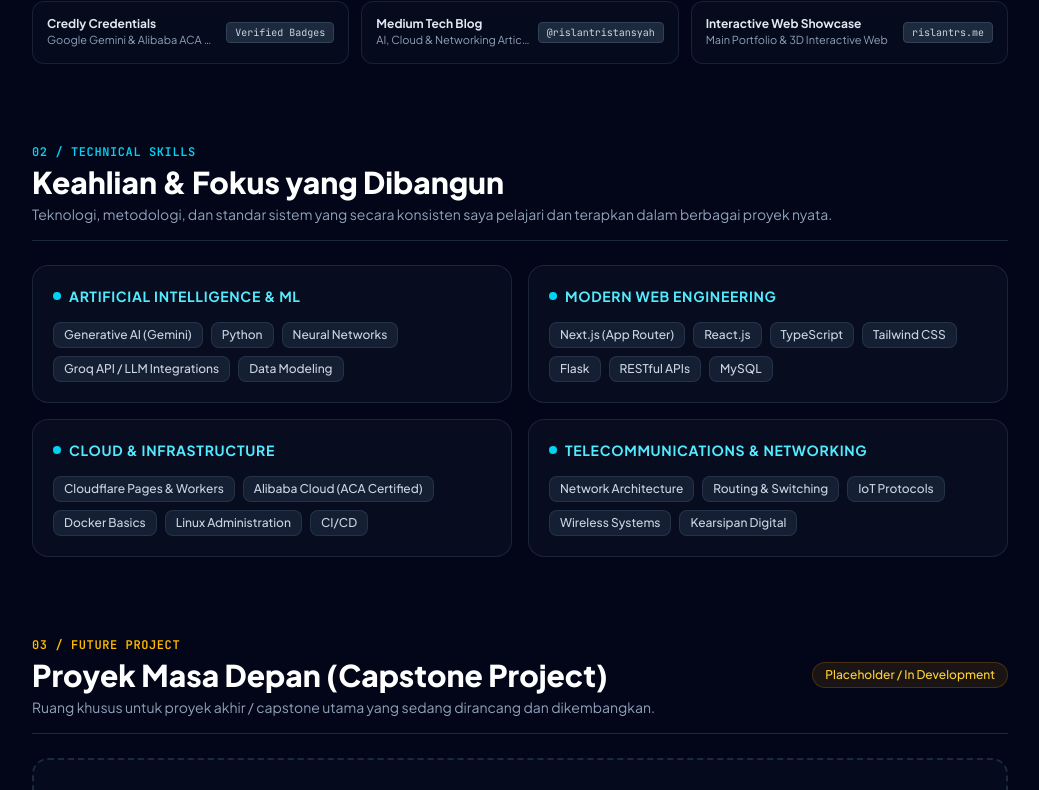
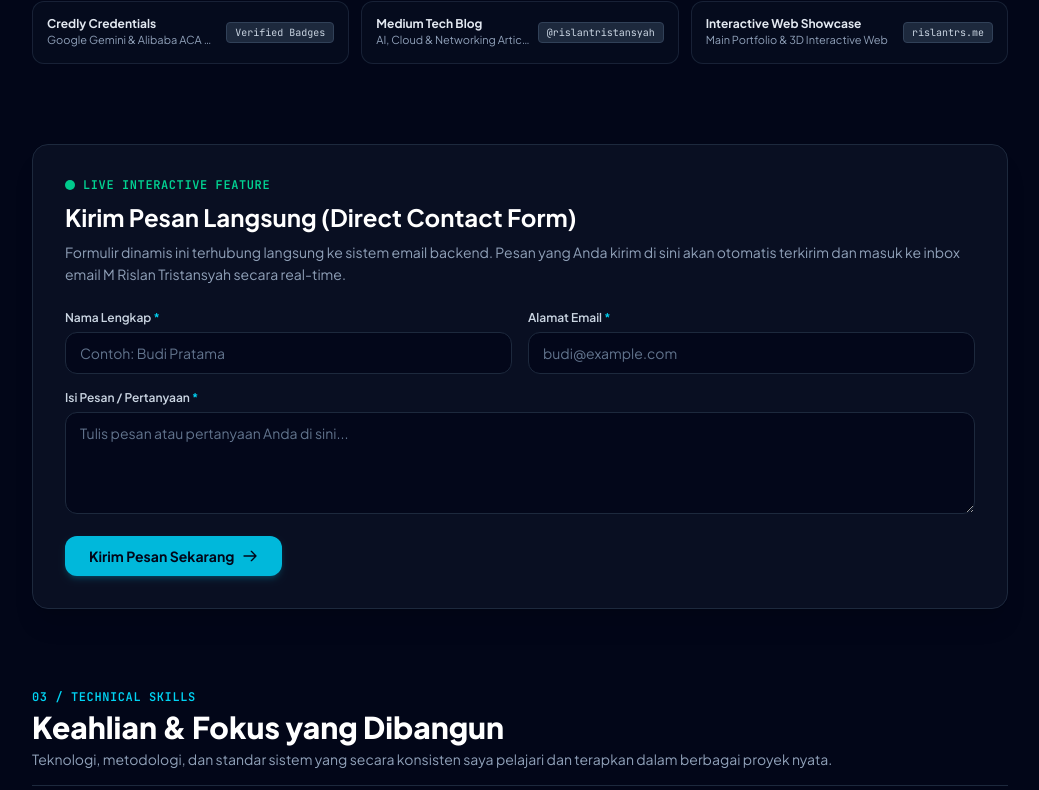
Before and after one commit to Rislantrs/My_internPortofolio, a Next.js app: page / in a window 1280 px wide. Shown: the part 1491-2281 px from the top of the page, without its empty margins (120-1159 px from the left). Built offline with nearby package versions, Linux system fonts and the light colour scheme.

Commit message:
Add working interactive Contact Form with Web3Forms integration

```diff
--- a/src/app/page.tsx
+++ b/src/app/page.tsx
@@ -1,4 +1,5 @@
 import React from "react";
+import ContactForm from "@/components/ContactForm";
 
 export default function Home() {
   const essentialLinks = [
@@ -127,6 +128,7 @@ export default function Home() {
           <nav className="hidden md:flex items-center gap-6 text-sm font-medium text-slate-400">
             <a href="#profile" className="hover:text-slate-100 transition-colors">Profil</a>
             <a href="#links" className="hover:text-slate-100 transition-colors">Tautan Penting</a>
+            <a href="#contact" className="hover:text-slate-100 transition-colors">Kirim Pesan</a>
             <a href="#skills" className="hover:text-slate-100 transition-colors">Keahlian</a>
             <a href="#capstone" className="hover:text-slate-100 transition-colors">Capstone</a>
             <a href="#articles" className="hover:text-slate-100 transition-colors">Artikel</a>
@@ -287,11 +289,16 @@ export default function Home() {
           </div>
         </section>
 
+        {/* 2. KIRIM PESAN LANGSUNG (DYNAMIC FEATURE VIA WEB3FORMS) */}
+        <section id="contact" className="scroll-mt-24">
+          <ContactForm />
+        </section>
+
         {/* 3. KEAHLIAN & FOKUS TEKNOLOGI */}
         <section id="skills" className="scroll-mt-24">
           <div className="flex flex-col gap-6">
             <div className="flex flex-col gap-1 border-b border-slate-800 pb-4">
-              <span className="text-cyan-400 font-mono text-xs uppercase tracking-wider font-semibold">02 / Technical Skills</span>
+              <span className="text-cyan-400 font-mono text-xs uppercase tracking-wider font-semibold">03 / Technical Skills</span>
               <h2 className="text-2xl sm:text-3xl font-extrabold text-white">Keahlian & Fokus yang Dibangun</h2>
               <p className="text-sm text-slate-400">
                 Teknologi, metodologi, dan standar sistem yang secara konsisten saya pelajari dan terapkan dalam berbagai proyek nyata.
@@ -325,7 +332,7 @@ export default function Home() {
         <section id="capstone" className="scroll-mt-24">
           <div className="flex flex-col gap-6">
             <div className="flex flex-col gap-1 border-b border-slate-800 pb-4">
-              <span className="text-amber-400 font-mono text-xs uppercase tracking-wider font-semibold">03 / Future Project</span>
+              <span className="text-amber-400 font-mono text-xs uppercase tracking-wider font-semibold">04 / Future Project</span>
               <div className="flex items-center justify-between flex-wrap gap-2">
                 <h2 className="text-2xl sm:text-3xl font-extrabold text-white">Proyek Masa Depan (Capstone Project)</h2>
                 <span className="text-xs px-3 py-1 rounded-full bg-amber-500/10 border border-amber-500/20 text-amber-300 font-medium">
@@ -384,7 +391,7 @@ export default function Home() {
         <section id="articles" className="scroll-mt-24">
           <div className="flex flex-col gap-6">
             <div className="flex flex-col gap-1 border-b border-slate-800 pb-4">
-              <span className="text-rose-400 font-mono text-xs uppercase tracking-wider font-semibold">04 / Writings & Publications</span>
+              <span className="text-rose-400 font-mono text-xs uppercase tracking-wider font-semibold">05 / Writings & Publications</span>
               <div className="flex items-center justify-between flex-wrap gap-2">
                 <h2 className="text-2xl sm:text-3xl font-extrabold text-white">Artikel & Tulisan Teknis</h2>
                 <a
--- /dev/null
+++ b/src/components/ContactForm.tsx
@@ -0,0 +1,179 @@
+"use client";
+
+import React, { useState } from "react";
+
+export default function ContactForm() {
+  const [formData, setFormData] = useState({
+    name: "",
+    email: "",
+    message: "",
+  });
+  const [status, setStatus] = useState<"idle" | "loading" | "success" | "error">("idle");
+  const [errorMessage, setErrorMessage] = useState("");
+
+  const handleChange = (e: React.ChangeEvent<HTMLInputElement | HTMLTextAreaElement>) => {
+    setFormData((prev) => ({
+      ...prev,
+      [e.target.name]: e.target.value,
+    }));
+  };
+
+  const handleSubmit = async (e: React.FormEvent<HTMLFormElement>) => {
+    e.preventDefault();
+    setStatus("loading");
+    setErrorMessage("");
+
+    try {
+      const response = await fetch("https://api.web3forms.com/submit", {
+        method: "POST",
+        headers: {
+          "Content-Type": "application/json",
+          Accept: "application/json",
+        },
+        body: JSON.stringify({
+          access_key: "d1fb27de-4e5e-43f8-94aa-f631dd53dc6e",
+          name: formData.name,
+          email: formData.email,
+          message: formData.message,
+          subject: `Pesan Baru Portofolio dari ${formData.name}`,
+          from_name: "Portofolio Web Rislan",
+        }),
+      });
+
+      const result = await response.json();
+
+      if (result.success) {
+        setStatus("success");
+        setFormData({ name: "", email: "", message: "" });
+      } else {
+        setStatus("error");
+        setErrorMessage(result.message || "Gagal mengirim pesan. Silakan coba lagi.");
+      }
+    } catch (err) {
+      setStatus("error");
+      setErrorMessage("Terjadi gangguan koneksi internet. Silakan coba beberapa saat lagi.");
+    }
+  };
+
+  return (
+    <div className="p-6 sm:p-8 rounded-2xl bg-slate-900/60 border border-slate-800 backdrop-blur-sm shadow-xl relative overflow-hidden">
+      <div className="flex flex-col gap-6">
+        <div className="space-y-2">
+          <div className="flex items-center gap-2">
+            <span className="w-2.5 h-2.5 rounded-full bg-emerald-400 animate-pulse"></span>
+            <span className="text-xs font-mono uppercase tracking-wider text-emerald-400 font-semibold">
+              Live Interactive Feature
+            </span>
+          </div>
+          <h3 className="text-xl sm:text-2xl font-bold text-white">
+            Kirim Pesan Langsung (Direct Contact Form)
+          </h3>
+          <p className="text-xs sm:text-sm text-slate-400 leading-relaxed">
+            Formulir dinamis ini terhubung langsung ke sistem email backend. Pesan yang Anda kirim di sini akan otomatis terkirim dan masuk ke inbox email M Rislan Tristansyah secara real-time.
+          </p>
+        </div>
+
+        {status === "success" && (
+          <div className="p-4 rounded-xl bg-emerald-500/10 border border-emerald-500/30 text-emerald-300 text-sm flex items-start gap-3 animate-fadeIn">
+            <svg className="w-5 h-5 text-emerald-400 shrink-0 mt-0.5" fill="none" viewBox="0 0 24 24" stroke="currentColor">
+              <path strokeLinecap="round" strokeLinejoin="round" strokeWidth={2} d="M9 12l2 2 4-4m6 2a9 9 0 11-18 0 9 9 0 0118 0z" />
+            </svg>
+            <div>
+              <p className="font-bold text-emerald-200">Pesan Berhasil Terkirim!</p>
+              <p className="text-xs text-emerald-300/90 mt-0.5">
+                Terima kasih! Notifikasi pesan Anda sudah langsung masuk ke inbox email saya. Saya akan segera membalasnya.
+              </p>
+            </div>
+          </div>
+        )}
+
+        {status === "error" && (
+          <div className="p-4 rounded-xl bg-rose-500/10 border border-rose-500/30 text-rose-300 text-sm flex items-start gap-3">
+            <svg className="w-5 h-5 text-rose-400 shrink-0 mt-0.5" fill="none" viewBox="0 0 24 24" stroke="currentColor">
+              <path strokeLinecap="round" strokeLinejoin="round" strokeWidth={2} d="M12 8v4m0 4h.01M21 12a9 9 0 11-18 0 9 9 0 0118 0z" />
+            </svg>
+            <div>
+              <p className="font-bold text-rose-200">Gagal Mengirim Pesan</p>
+              <p className="text-xs text-rose-300/90 mt-0.5">{errorMessage}</p>
+            </div>
+          </div>
+        )}
+
+        <form onSubmit={handleSubmit} className="space-y-4">
+          <div className="grid grid-cols-1 sm:grid-cols-2 gap-4">
+            <div className="space-y-1.5">
+              <label htmlFor="name" className="block text-xs font-semibold text-slate-300">
+                Nama Lengkap <span className="text-cyan-400">*</span>
+              </label>
+              <input
+                type="text"
+                id="name"
+                name="name"
+                required
+                value={formData.name}
+                onChange={handleChange}
+                placeholder="Contoh: Budi Pratama"
+                className="w-full px-3.5 py-2.5 rounded-xl bg-slate-950/80 border border-slate-800 text-slate-100 text-sm placeholder:text-slate-500 focus:outline-none focus:border-cyan-500 focus:ring-1 focus:ring-cyan-500 transition-all"
+              />
+            </div>
+
+            <div className="space-y-1.5">
+              <label htmlFor="email" className="block text-xs font-semibold text-slate-300">
+                Alamat Email <span className="text-cyan-400">*</span>
+              </label>
+              <input
+                type="email"
+                id="email"
+                name="email"
+                required
+                value={formData.email}
+                onChange={handleChange}
+                placeholder="budi@example.com"
+                className="w-full px-3.5 py-2.5 rounded-xl bg-slate-950/80 border border-slate-800 text-slate-100 text-sm placeholder:text-slate-500 focus:outline-none focus:border-cyan-500 focus:ring-1 focus:ring-cyan-500 transition-all"
+              />
+            </div>
+          </div>
+
+          <div className="space-y-1.5">
+            <label htmlFor="message" className="block text-xs font-semibold text-slate-300">
+              Isi Pesan / Pertanyaan <span className="text-cyan-400">*</span>
+            </label>
+            <textarea
+              id="message"
+              name="message"
+              required
+              rows={4}
+              value={formData.message}
+              onChange={handleChange}
+              placeholder="Tulis pesan atau pertanyaan Anda di sini..."
+              className="w-full px-3.5 py-2.5 rounded-xl bg-slate-950/80 border border-slate-800 text-slate-100 text-sm placeholder:text-slate-500 focus:outline-none focus:border-cyan-500 focus:ring-1 focus:ring-cyan-500 transition-all resize-y"
+            ></textarea>
+          </div>
+
+          <button
+            type="submit"
+            disabled={status === "loading"}
+            className="w-full sm:w-auto px-6 py-2.5 rounded-xl bg-cyan-500 hover:bg-cyan-400 text-slate-950 font-bold text-sm transition-all shadow-md shadow-cyan-500/20 disabled:opacity-50 disabled:cursor-not-allowed flex items-center justify-center gap-2 cursor-pointer"
+          >
+            {status === "loading" ? (
+              <>
+                <svg className="animate-spin h-4 w-4 text-slate-950" fill="none" viewBox="0 0 24 24">
+                  <circle className="opacity-25" cx="12" cy="12" r="10" stroke="currentColor" strokeWidth="4"></circle>
+                  <path className="opacity-75" fill="currentColor" d="M4 12a8 8 0 018-8v8H4z"></path>
+                </svg>
+                <span>Sedang Mengirim...</span>
+              </>
+            ) : (
+              <>
+                <span>Kirim Pesan Sekarang</span>
+                <svg className="w-4 h-4" fill="none" viewBox="0 0 24 24" stroke="currentColor">
+                  <path strokeLinecap="round" strokeLinejoin="round" strokeWidth={2} d="M14 5l7 7m0 0l-7 7m7-7H3" />
+                </svg>
+              </>
+            )}
+          </button>
+        </form>
+      </div>
+    </div>
+  );
+}
```
